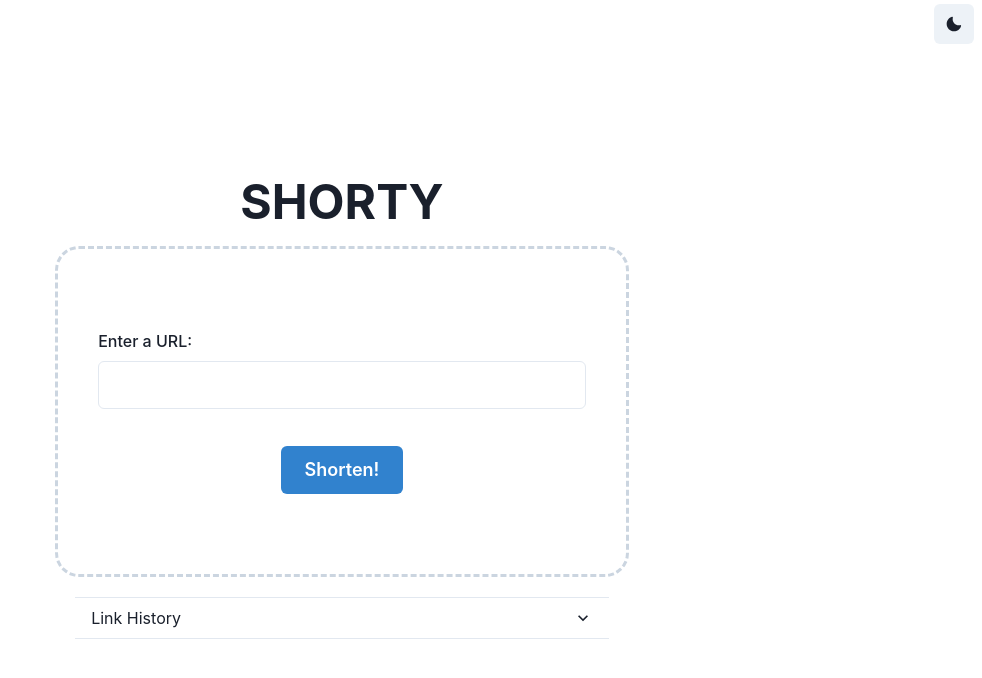
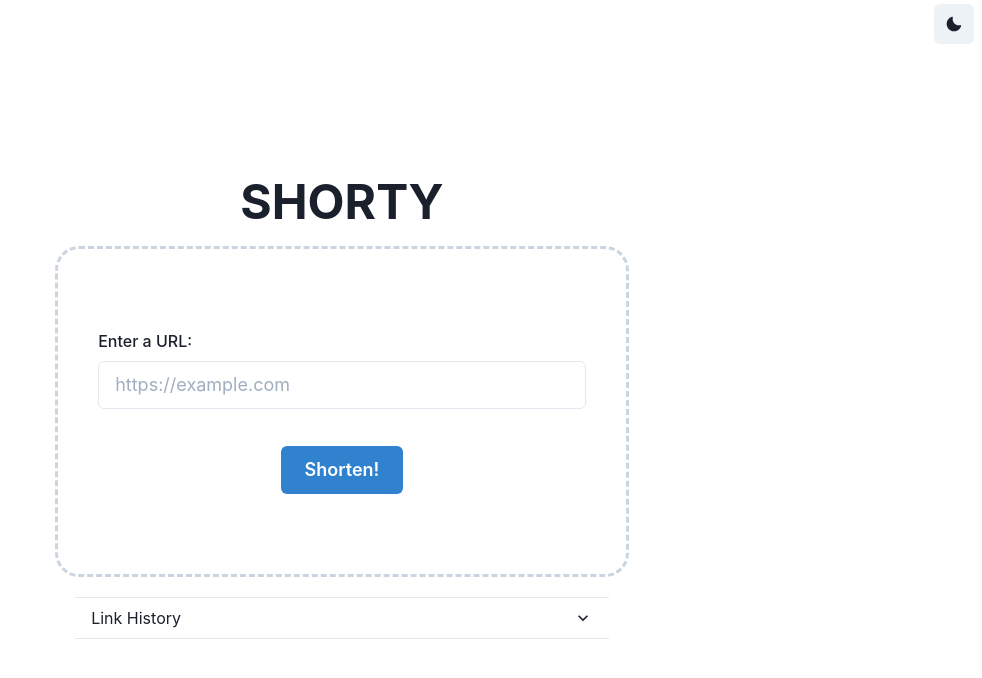
Before and after one commit to MarceloAlves/shorty, a Next.js app: page / in a window 1280 px wide. Shown: the top 678 px of the page, without its empty margins (298-1280 px from the left). Built offline with nearby package versions, Linux system fonts and the light colour scheme.

Commit message:
feat: add placeholder text

```diff
--- a/components/CreateLinkForm.tsx
+++ b/components/CreateLinkForm.tsx
@@ -15,7 +15,13 @@ export default function CreateLinkForm() {
       <VStack spacing={2}>
         <FormControl id='url' isInvalid={!!state.context.errorMessage}>
           <FormLabel size='lg'>Enter a URL:</FormLabel>
-          <Input name='url' size='lg' onChange={(e) => updateInput(e.target.value)} value={state.context.value} />
+          <Input
+            name='url'
+            size='lg'
+            placeholder='https://example.com'
+            onChange={(e) => updateInput(e.target.value)}
+            value={state.context.value}
+          />
           <Box minHeight='29px'>
             <FormErrorMessage>{state.context.errorMessage}</FormErrorMessage>
           </Box>
```
